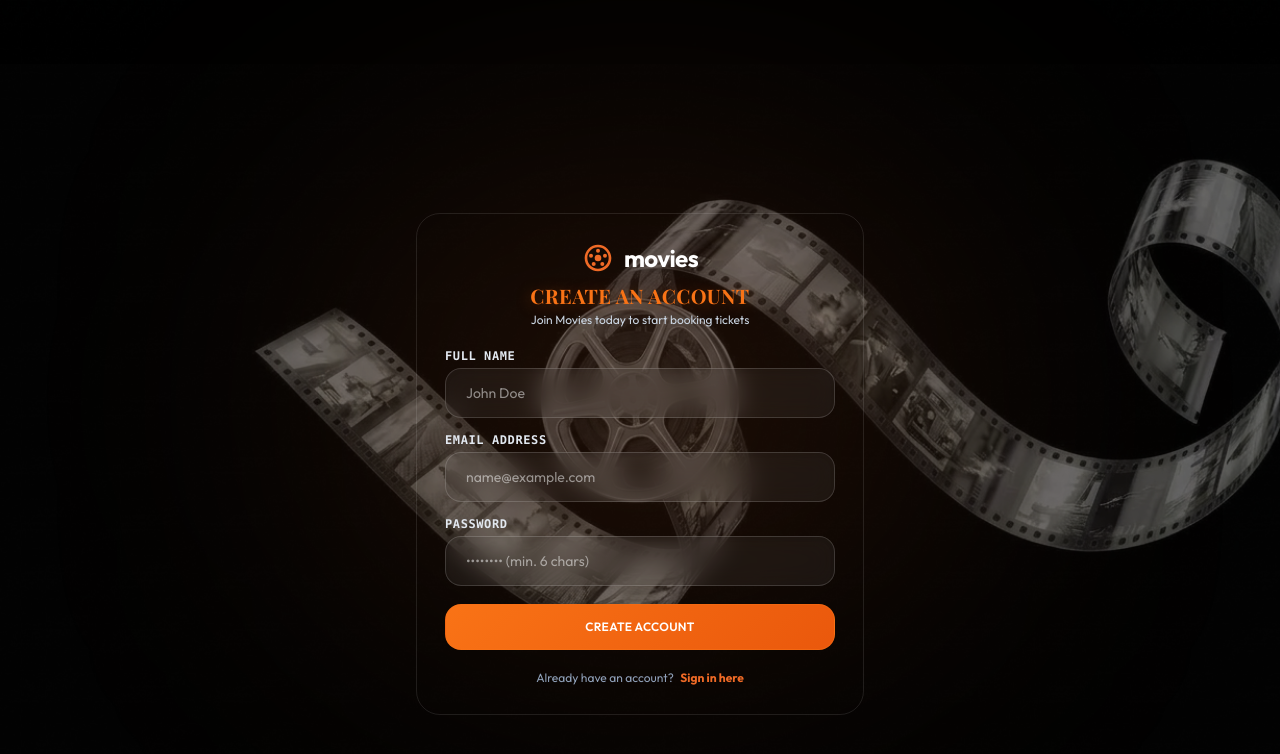
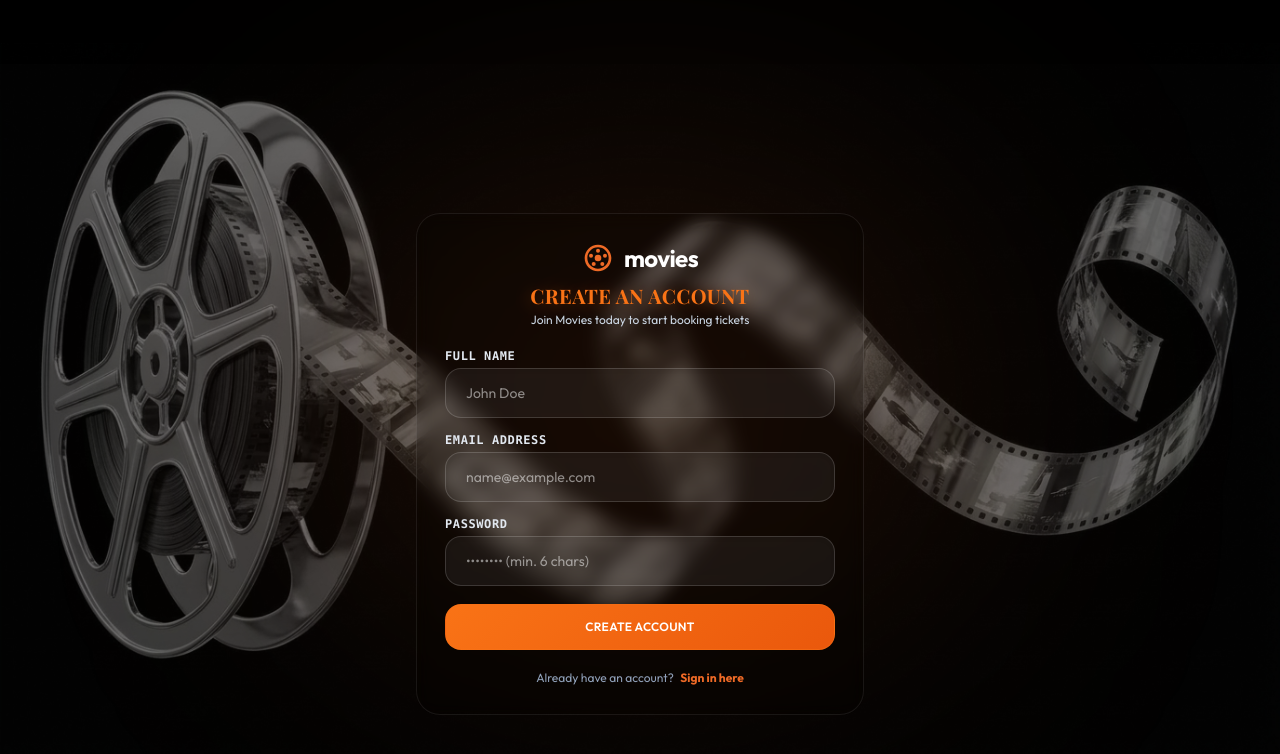
Before and after one commit to gelila-d/Movie-Booking, a Vue app in the folder frontend/: page /register in a window 1280 px wide. Shown: the top 754 px of the page. Built offline with nearby package versions, Linux system fonts and the light colour scheme; a web font is replaced by a local one.

Commit message:
feat: update background and form styles in Login and Register pages

```diff
--- a/frontend/src/pages/Login.vue
+++ b/frontend/src/pages/Login.vue
@@ -1,19 +1,19 @@
 <template>
   <div class="min-h-screen flex items-center justify-center bg-[#050505] p-4 relative select-none overflow-hidden">
-    <!-- 3D Cinema Film Reel & Strip Full PC Screen Background -->
-    <div class="fixed inset-0 w-full h-full pointer-events-none overflow-hidden flex items-center justify-center z-0">
+    <!-- 3D Cinema Film Reel & Strip Background Backdrop (Full Width) -->
+    <div class="fixed inset-0 w-full h-full pointer-events-none overflow-hidden flex items-center z-0">
       <img
-        src="/cinema-film-reel.jpg"
+        src="/cinema-film-reel.jpg?v=5"
         alt="Cinema Film Reel"
-        class="w-full h-full object-cover opacity-45 mix-blend-screen pointer-events-none select-none"
+        class="w-full h-auto opacity-45 mix-blend-screen pointer-events-none select-none"
       />
     </div>
 
     <!-- Ambient Glowing Backdrop Effect -->
     <div class="fixed w-[600px] h-[400px] bg-[#ef6a26]/15 rounded-full blur-[140px] pointer-events-none top-1/2 left-1/2 -translate-x-1/2 -translate-y-1/2 z-0"></div>
 
-    <!-- Transparent Form Card Container -->
-    <div class="relative z-10 bg-transparent border border-white/10 hover:border-[#ef6a26]/40 transition-colors duration-500 p-6 sm:p-7 rounded-3xl w-full max-w-md shadow-none backdrop-blur-none">
+    <!-- Glassy Form Card Container -->
+    <div class="relative z-10 bg-black/10 backdrop-blur-sm border border-white/8 hover:border-[#ef6a26]/30 transition-all duration-500 p-6 sm:p-7 rounded-3xl w-full max-w-md">
 
       <!-- Brand Logo Header -->
       <div class="flex flex-col items-center mb-5">
--- a/frontend/src/pages/Register.vue
+++ b/frontend/src/pages/Register.vue
@@ -1,19 +1,19 @@
 <template>
   <div class="min-h-screen flex items-center justify-center bg-[#050505] p-4 relative select-none overflow-hidden">
-    <!-- 3D Cinema Film Reel & Strip Full PC Screen Background -->
-    <div class="fixed inset-0 w-full h-full pointer-events-none overflow-hidden flex items-center justify-center z-0">
+    <!-- 3D Cinema Film Reel & Strip Background Backdrop (Full Width) -->
+    <div class="fixed inset-0 w-full h-full pointer-events-none overflow-hidden flex items-center z-0">
       <img
-        src="/cinema-film-reel.jpg"
+        src="/cinema-film-reel.jpg?v=5"
         alt="Cinema Film Reel"
-        class="w-full h-full object-cover opacity-45 mix-blend-screen pointer-events-none select-none"
+        class="w-full h-auto opacity-45 mix-blend-screen pointer-events-none select-none"
       />
     </div>
 
     <!-- Ambient Glowing Backdrop Effect -->
     <div class="fixed w-[600px] h-[400px] bg-[#ef6a26]/15 rounded-full blur-[140px] pointer-events-none top-1/2 left-1/2 -translate-x-1/2 -translate-y-1/2 z-0"></div>
 
-    <!-- Transparent Form Card Container -->
-    <div class="relative z-10 bg-transparent border border-white/10 hover:border-[#ef6a26]/40 transition-colors duration-500 p-6 sm:p-7 rounded-3xl w-full max-w-md shadow-none backdrop-blur-none">
+    <!-- Glassy Form Card Container -->
+    <div class="relative z-10 bg-black/10 backdrop-blur-sm border border-white/8 hover:border-[#ef6a26]/30 transition-all duration-500 p-6 sm:p-7 rounded-3xl w-full max-w-md">
 
       <!-- Brand Logo Header -->
       <div class="flex flex-col items-center mb-5">
```
Also changed, not shown: frontend/public/cinema-film-reel.jpg.
